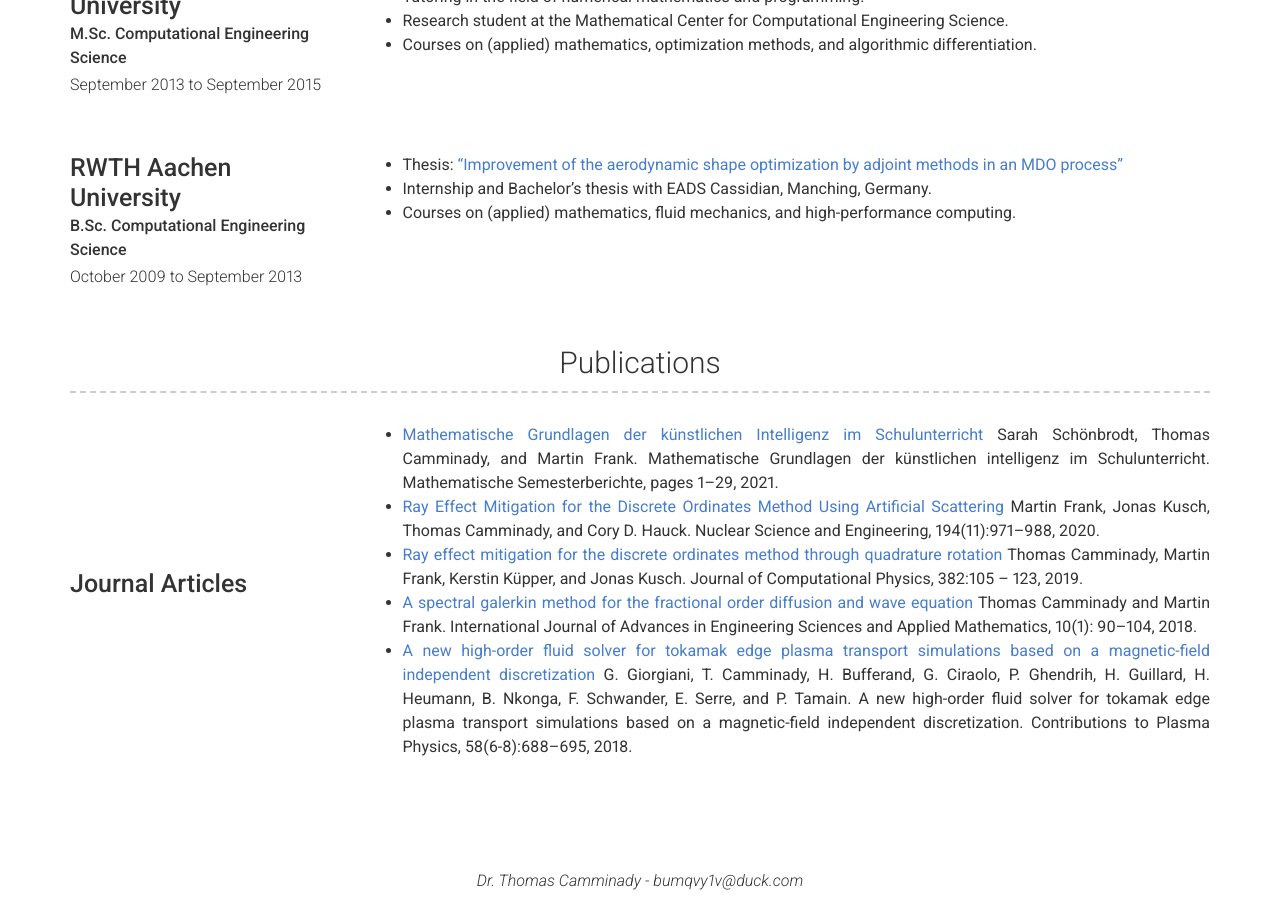
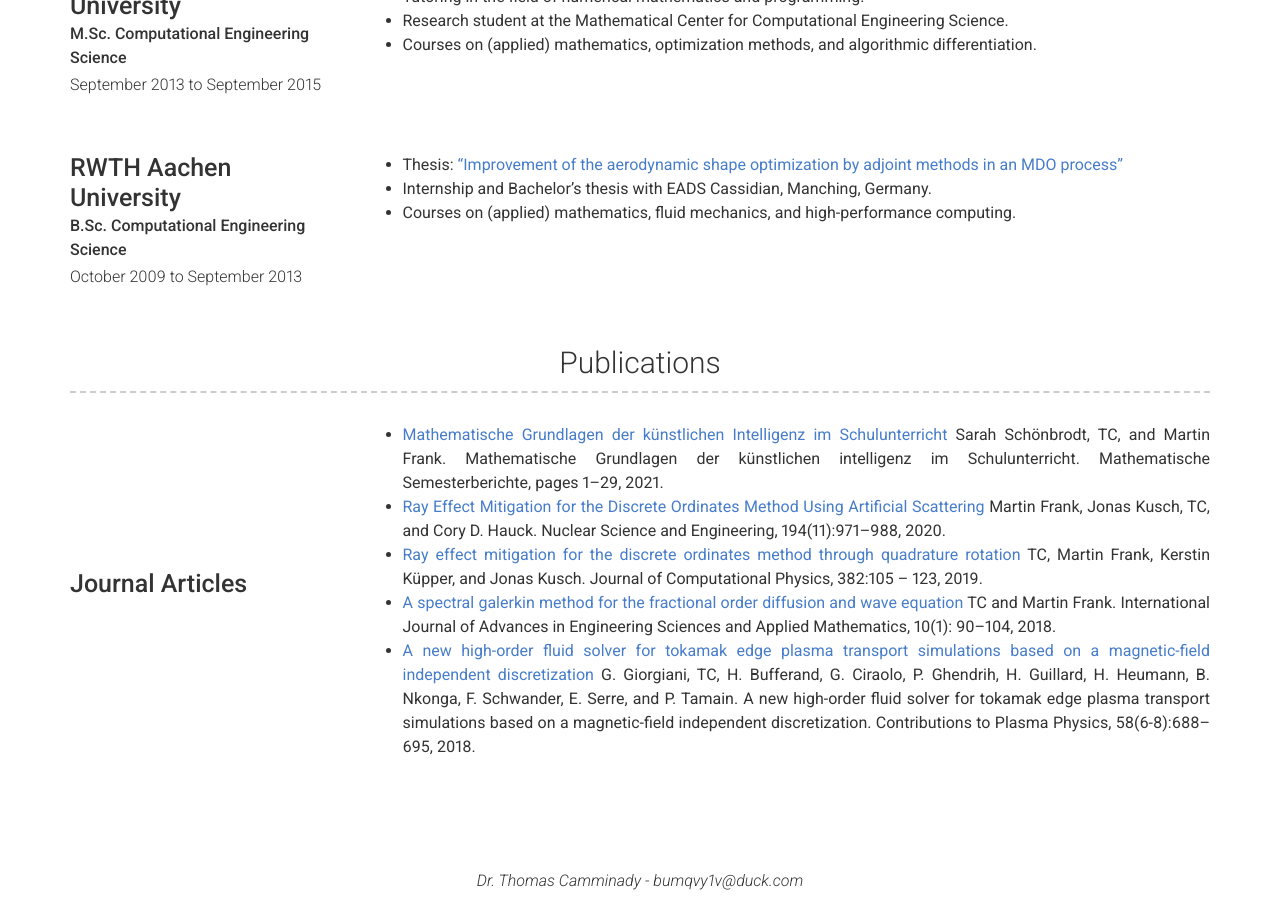
Before and after one commit to thomascamminady/thomascamminady.website, a Jekyll site: the page built from index.md, in a window 1280 px wide and 900 px high, scrolled down 1412 px. Built offline with Jekyll 4.4.1, drawn with Linux system fonts in a browser that asks for light colours; nearby versions of some CDN libraries.

```diff
--- a/_config.yml
+++ b/_config.yml
@@ -161,15 +161,15 @@ content:
           # Short institution or course description (optional)
         description: | # this will include new lines to allow paragraphs
           - [Mathematische Grundlagen der künstlichen Intelligenz im Schulunterricht](https://link.springer.com/article/10.1007/s00591-021-00310-x)
-            Sarah Schönbrodt, Thomas Camminady, and Martin Frank. Mathematische Grundlagen der künstlichen intelligenz im Schulunterricht. Mathematische Semesterberichte, pages 1–29, 2021.
+            Sarah Schönbrodt, TC, and Martin Frank. Mathematische Grundlagen der künstlichen intelligenz im Schulunterricht. Mathematische Semesterberichte, pages 1–29, 2021.
           - [Ray Effect Mitigation for the Discrete Ordinates Method Using Artificial Scattering](https://doi.org/10.1080/00295639.2020.1730665)
-            Martin Frank, Jonas Kusch, Thomas Camminady, and Cory D. Hauck. Nuclear Science and Engineering, 194(11):971–988, 2020.
+            Martin Frank, Jonas Kusch, TC, and Cory D. Hauck. Nuclear Science and Engineering, 194(11):971–988, 2020.
           - [Ray effect mitigation for the discrete ordinates method through quadrature rotation](http://www.sciencedirect.com/science/article/pii/S0021999119300415)
-            Thomas Camminady, Martin Frank, Kerstin Küpper, and Jonas Kusch. Journal of Computational Physics, 382:105 – 123, 2019.
+            TC, Martin Frank, Kerstin Küpper, and Jonas Kusch. Journal of Computational Physics, 382:105 – 123, 2019.
           - [A spectral galerkin method for the fractional order diffusion and wave equation](https://link.springer.com/article/10.1007/s12572-018-0208-y)
-            Thomas Camminady and Martin Frank. International Journal of Advances in Engineering Sciences and Applied Mathematics, 10(1): 90–104, 2018.
+            TC and Martin Frank. International Journal of Advances in Engineering Sciences and Applied Mathematics, 10(1): 90–104, 2018.
           - [A new high-order fluid solver for tokamak edge plasma transport simulations based on a magnetic-field independent discretization](https://onlinelibrary.wiley.com/doi/abs/10.1002/ctpp.201700172)
-            G. Giorgiani, T. Camminady, H. Bufferand, G. Ciraolo, P. Ghendrih, H. Guillard, H. Heumann, B. Nkonga, F. Schwander, E. Serre, and P. Tamain. A new high-order fluid solver for tokamak edge plasma transport simulations based on a magnetic-field independent discretization. Contributions to Plasma Physics, 58(6-8):688–695, 2018.
+            G. Giorgiani, TC, H. Bufferand, G. Ciraolo, P. Ghendrih, H. Guillard, H. Heumann, B. Nkonga, F. Schwander, E. Serre, and P. Tamain. A new high-order fluid solver for tokamak edge plasma transport simulations based on a magnetic-field independent discretization. Contributions to Plasma Physics, 58(6-8):688–695, 2018.
 
   # - title: A Little More About Me
   #   layout: text
```
